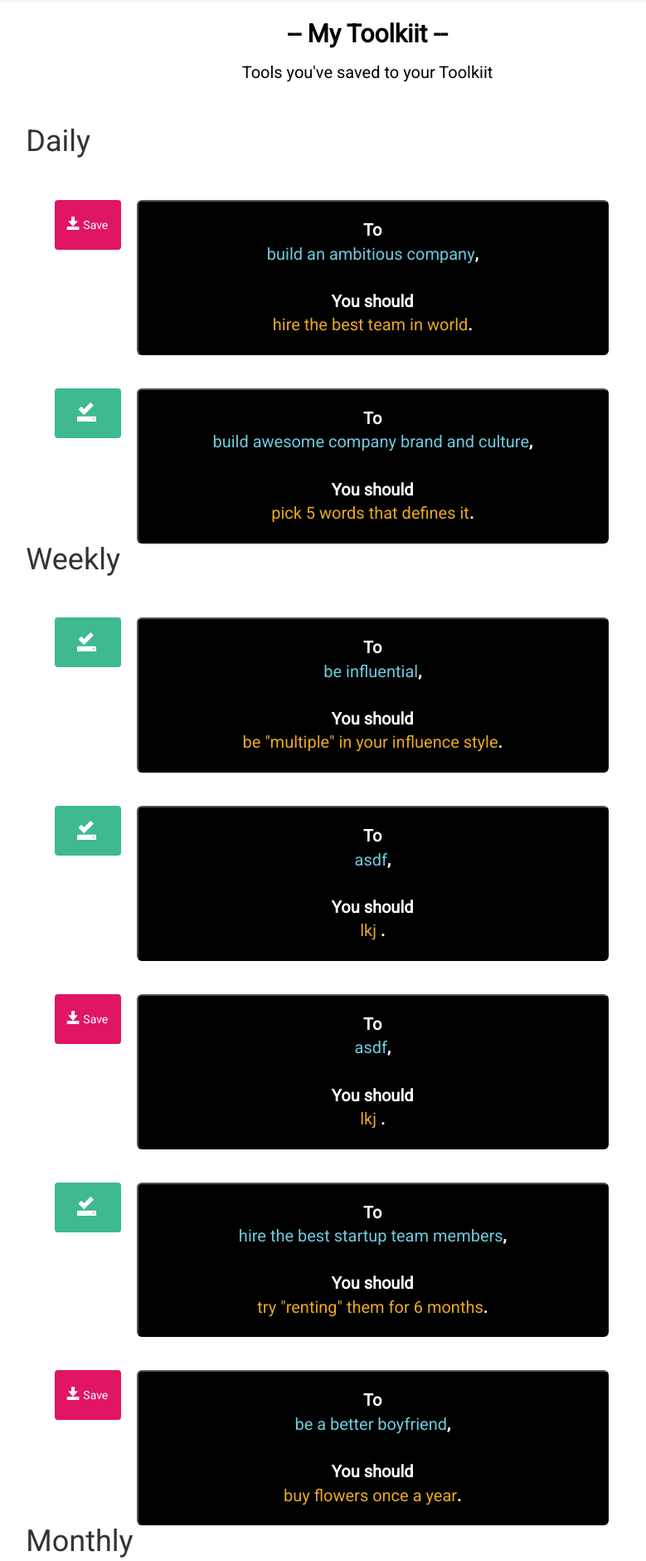
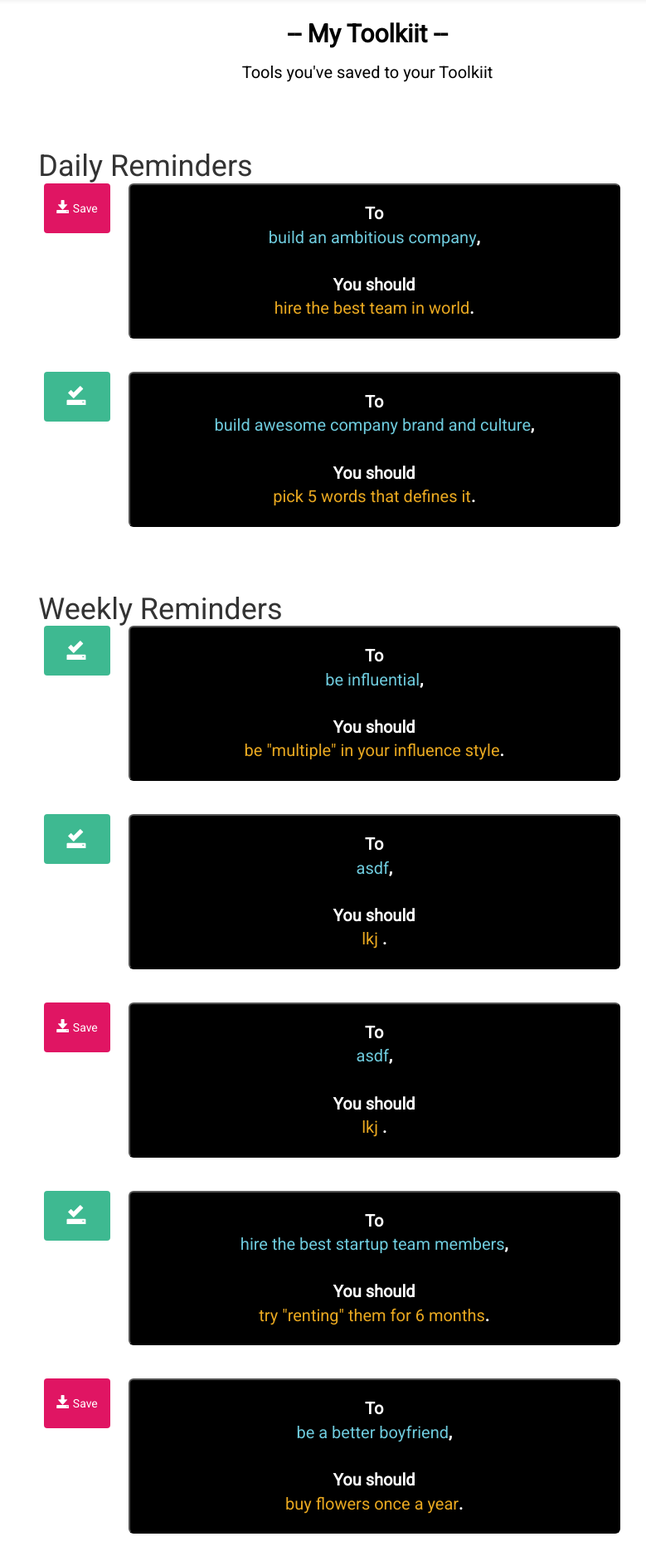
Before and after one commit to mhinckley/mysite2, a Django app: page /posts/mytoolkit/ in a window 1280 px wide. Shown: the part 50-1931 px from the top of the page at 83% size, without its empty margins (197-976 px from the left). Run offline with Django 3.2, Linux system fonts and the light colour scheme; a user stored in the database is signed in; data comes from the database, SQL or seed files in the repository; some libraries are stand-ins or nearby versions.

Commit message:
Added spacing (formatting) to My Toolkit sections

```diff
--- a/board/static/css/board.css
+++ b/board/static/css/board.css
@@ -48,7 +48,8 @@ body {
 .post-list-parent_1 {
   width: 90%;
   font-size: 20px;
-  margin-top: 40px;
+  margin-top: 10px;
+  margin-bottom: 30px;
   float: left;
 }
 
--- a/board/templates/board/post_list.html
+++ b/board/templates/board/post_list.html
@@ -10,9 +10,10 @@
       <div class="col-md-2"></div>
         <div class="col-md-8">
 
-            <h1> Daily </h1>
+          <div>
+            <div class="col-md-12" style="margin-top: 30px; margin-bottom: -20px;"><h1>Daily Reminders</h1></div>
             {% for post in daily_posts %}
-                <div class="post-list-parent_1 post{{ post.pk }} col-md-8">
+                <div class="post-list-parent_1 post{{ post.pk }}">
                     <div class="post-list-vote col-md-2">
                         {% if post in liked_posts %}
                             <button type="button" class="btn btn-default-sm post-list-like-button" name="{{ post.id }}" style="background-color: #3eb991; color: white;" />
@@ -33,10 +34,12 @@
                     </a>
                 </div>
             {% endfor %}
+          </div>
 
-            <h1> Weekly </h1>
+          <div>
+            <div class="col-md-12" style="margin-top: 30px; margin-bottom: -20px;"><h1>Weekly Reminders</h1></div>
             {% for post in weekly_posts %}
-                <div class="post-list-parent_1 post{{ post.pk }} col-md-8">
+                <div class="post-list-parent_1 post{{ post.pk }}">
                     <div class="post-list-vote col-md-2">
                         {% if post in liked_posts %}
                             <button type="button" class="btn btn-default-sm post-list-like-button" name="{{ post.id }}" style="background-color: #3eb991; color: white;" />
@@ -57,10 +60,12 @@
                     </a>
                 </div>
             {% endfor %}
+          </div>
 
-            <h1> Monthly </h1>
+          <div>
+            <div class="col-md-12" style="margin-top: 30px; margin-bottom: -20px;"><h1>Monthly Reminders</h1></div>
             {% for post in monthly_posts %}
-                <div class="post-list-parent_1 post{{ post.pk }} col-md-8">
+                <div class="post-list-parent_1 post{{ post.pk }}">
                     <div class="post-list-vote col-md-2">
                         {% if post in liked_posts %}
                             <button type="button" class="btn btn-default-sm post-list-like-button" name="{{ post.id }}" style="background-color: #3eb991; color: white;" />
@@ -81,10 +86,12 @@
                     </a>
                 </div>
             {% endfor %}
+          </div>
 
-            <h1> Saved for later </h1>
+          <div>
+            <div class="col-md-12" style="margin-top: 30px; margin-bottom: -20px;"><h1>Saved for Later (But No Reminders)</h1></div>
             {% for post in saved_for_later_posts %}
-                <div class="post-list-parent_1 post{{ post.pk }} col-md-8">
+                <div class="post-list-parent_1 post{{ post.pk }}">
                     <div class="post-list-vote col-md-2">
                         {% if post in liked_posts %}
                             <button type="button" class="btn btn-default-sm post-list-like-button" name="{{ post.id }}" style="background-color: #3eb991; color: white;" />
@@ -105,10 +112,12 @@
                     </a>
                 </div>
             {% endfor %}
+          </div>
 
-            <h1> Other Tools You Created </h1>
+          <div>
+            <div class="col-md-12" style="margin-top: 30px; margin-bottom: -20px;"><h1>Other Tools You Created</h1></div>
             {% for post in my_remainder_posts %}
-                <div class="post-list-parent_1 post{{ post.pk }} col-md-8">
+                <div class="post-list-parent_1 post{{ post.pk }}">
                     <div class="post-list-vote col-md-2">
                         {% if post in liked_posts %}
                             <button type="button" class="btn btn-default-sm post-list-like-button" name="{{ post.id }}" style="background-color: #3eb991; color: white;" />
@@ -129,6 +138,7 @@
                     </a>
                 </div>
             {% endfor %}
+          </div>
 
 
         </div>
```
